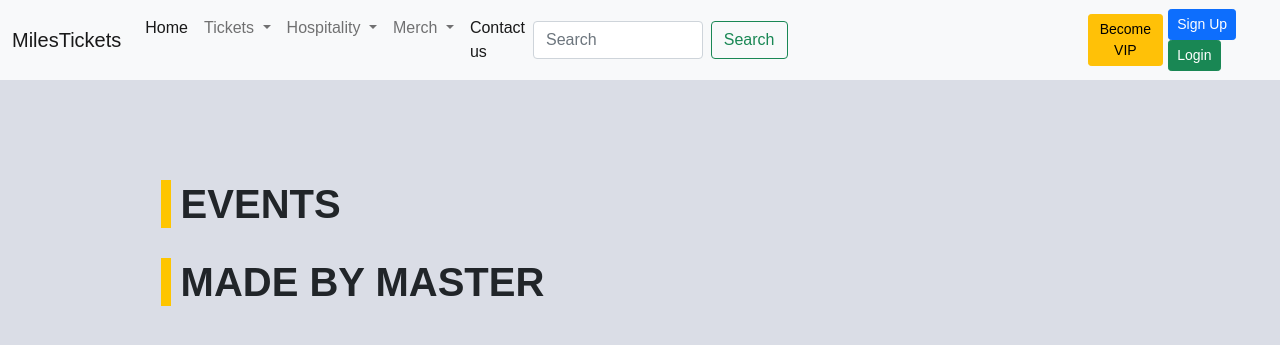
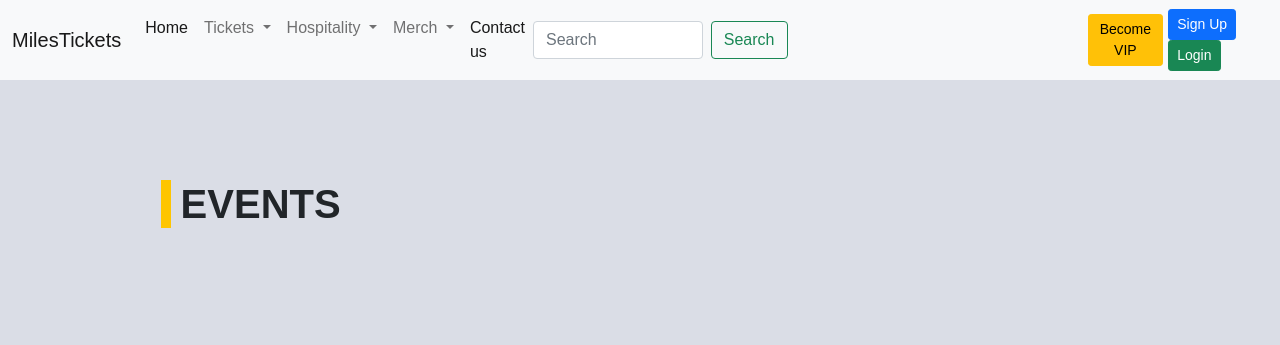
Before and after one commit to CiciovanBogdan/TicketStore, a Django app: template templates/ticket/tickets_for_events.html in a window 1280 px wide. Shown: the top 345 px of the page. Run offline with Django 3.2, Linux system fonts and the light colour scheme; the template is opened without the code that fills it, so the values that code supplies are empty.

Commit message:
Update tickets_for_events.html

```diff
--- a/templates/ticket/tickets_for_events.html
+++ b/templates/ticket/tickets_for_events.html
@@ -6,7 +6,6 @@
 {% block content %}
     <section class="container">
         <h1>Events</h1>
-        <h1>Made by master</h1>
         {% for fixture in all_fixtures %}
             <div class="row">
                 <article class="card fl-left">
```
